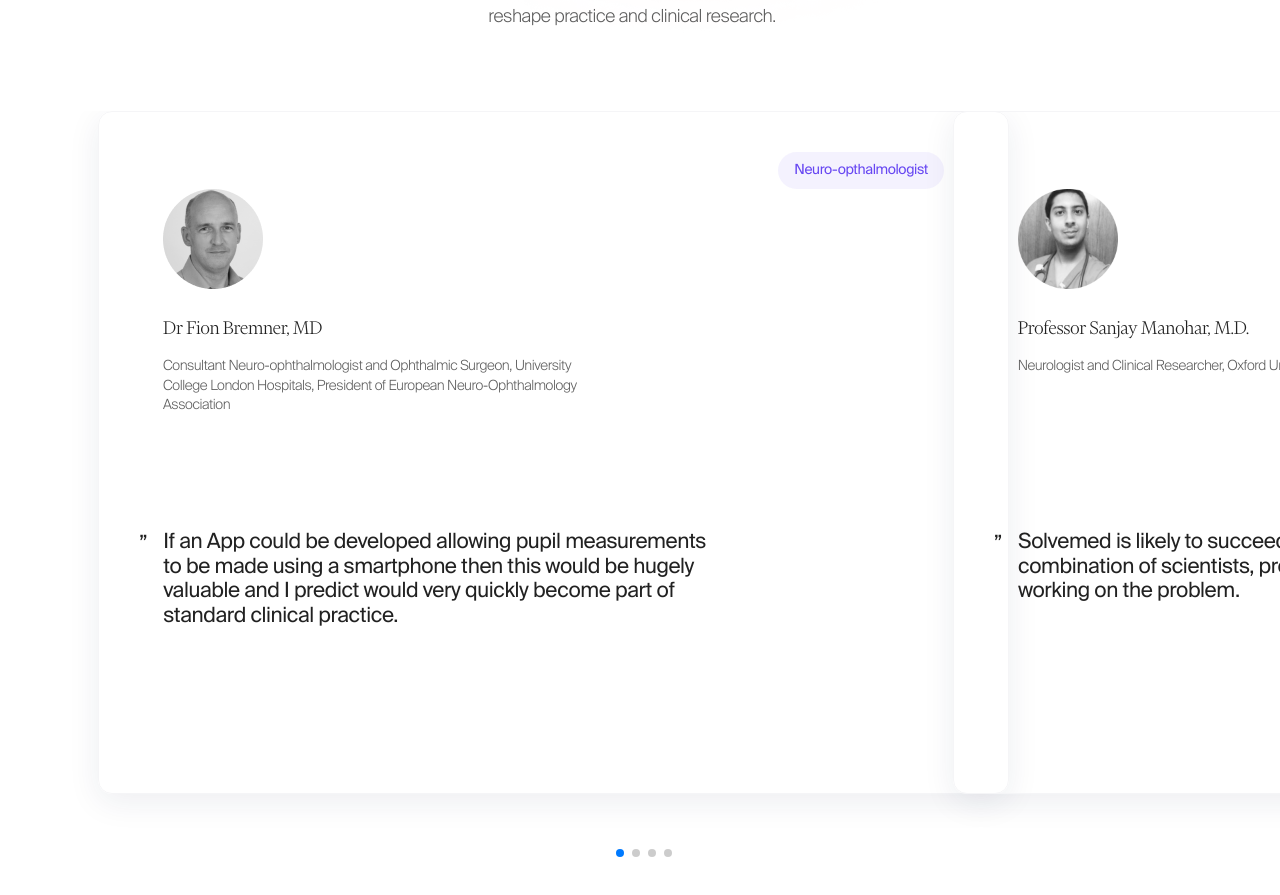
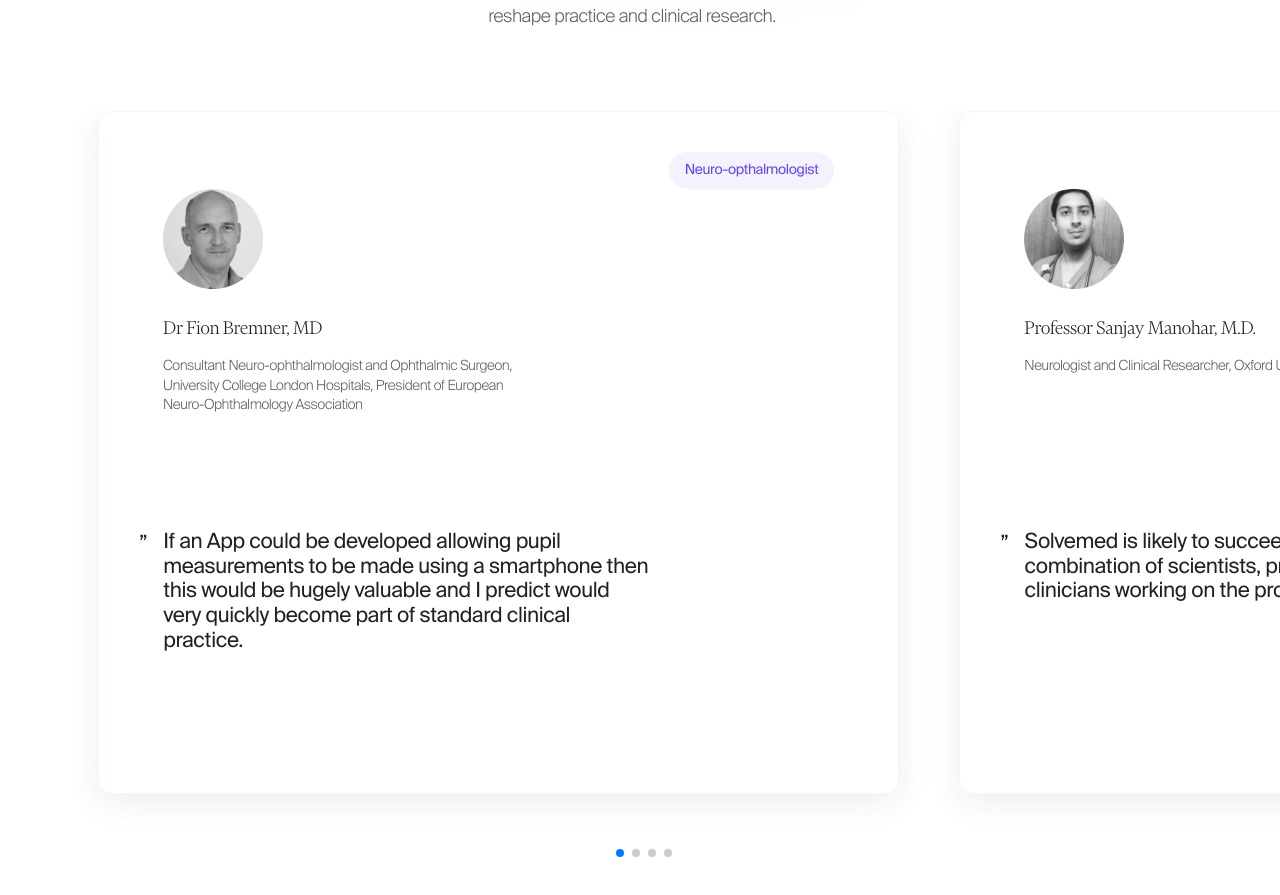
Before and after one commit to EniuK/solvemedTest, a Next.js app: page / in a window 1280 px wide. Shown: the part 6630-7525 px from the top of the page. Built offline with nearby package versions, Linux system fonts and the light colour scheme.

Commit message:
fix: sections with scroll

```diff
--- a/src/components/HomeCarousels/AppCards.tsx
+++ b/src/components/HomeCarousels/AppCards.tsx
@@ -3,7 +3,7 @@ import Image from "next/image";
 import React, { useEffect } from "react";
 import { theme } from "../../config/theme";
 import AOS from "aos";
-import styles from "./cardWithShadow.module.css";
+import styles from "../../components/cardHomePage/cardWithShadow.module.css";
 import { Swiper, SwiperSlide } from "swiper/react";
 
 import "swiper/css";
@@ -67,6 +67,7 @@ const AppCards = () => {
       justifyContent={"center"}
       alignItems={"center"}
       mt={"40px"}
+      className={styles.onBigScreen}
     >
       <Swiper
         slidesPerView={istabletView ? 1.3 : isMobileView ? 2 : 3.3}
--- a/src/components/HomeCarousels/TeamCarousel.tsx
+++ b/src/components/HomeCarousels/TeamCarousel.tsx
@@ -4,7 +4,7 @@ import React, { useEffect } from "react";
 import { theme } from "../../config/theme";
 import { Swiper, SwiperSlide } from "swiper/react";
 import AOS from "aos";
-import styles from "./cardWithShadow.module.css";
+import styles from "../../components/cardHomePage/cardWithShadow.module.css";
 import "swiper/css";
 import "swiper/css/pagination";
 
@@ -66,6 +66,7 @@ const TeamCarousel = () => {
       data-aos-easing="ease-out"
       data-aos-once="true"
       data-aos-anchor-placement="center"
+      className={styles.onBigScreen}
     >
       {isMobileView ? (
         <Box>
@@ -77,6 +78,8 @@ const TeamCarousel = () => {
             }}
             modules={[Pagination]}
             className="mySwiper"
+            slidesOffsetBefore={0}
+            slidesOffsetAfter={0}
           >
             {teamData.map((e, idx) => {
               return (
@@ -150,8 +153,7 @@ const TeamCarousel = () => {
       ) : (
         <Box width={"100%"} mt={10}>
           <Swiper
-            slidesPerView={desktop ? 1.5 : 1}
-            spaceBetween={10}
+            spaceBetween={20}
             pagination={{
               clickable: true,
             }}
@@ -159,11 +161,40 @@ const TeamCarousel = () => {
             className="mySwiper"
             slidesOffsetBefore={50}
             slidesOffsetAfter={50}
+            breakpoints={{
+              // when window width is >= 320px
+              320: {
+                slidesPerView: 1,
+                spaceBetween: 20,
+              },
+              // when window width is >= 480px
+              480: {
+                slidesPerView: 1,
+                spaceBetween: 20,
+              },
+              // when window width is >= 640px
+              600: {
+                slidesPerView: 1.5,
+                spaceBetween: 20,
+              },
+              900: {
+                slidesPerView: 1.5,
+                spaceBetween: 20,
+              },
+              1200: {
+                slidesPerView: 1.5,
+                spaceBetween: 20,
+              },
+              1536: {
+                slidesPerView: 2.5,
+                spaceBetween: 20,
+              },
+            }}
           >
             {teamData.map((e, idx) => {
               return (
                 <SwiperSlide key={idx}>
-                  <Box ml={5} mb={10} width={"781px"} height={"553px"} p={8} border={"1px solid #F5F5F7"} boxShadow={"0px 8px 32px rgba(27, 37, 74, 0.08)"} borderRadius={"14px"}>
+                  <Box ml={5} mb={10} height={"553px"} p={8} border={"1px solid #F5F5F7"} boxShadow={"0px 8px 32px rgba(27, 37, 74, 0.08)"} borderRadius={"14px"}>
                     <Box width={"100%"} display={"flex"} mt={-3} justifyContent={"flex-end"} alignItems={"flex-end"}>
                       {e.titles.map((title) => {
                         return (
--- a/src/components/cardHomePage/cardWithShadow.module.css
+++ b/src/components/cardHomePage/cardWithShadow.module.css
@@ -7,8 +7,8 @@
   .card {
     /* width: 24vw; */
 
-  height: 244px;
-  width: 232px;
+    height: 244px;
+    width: 232px;
   }
 }
 
@@ -23,3 +23,10 @@
     /* width: 90vw; */
   }
 }
+
+@media (min-width: 1440px) {
+  .onBigScreen {
+    width: 100vw;
+    margin-left: calc((100vw - 1440px) / 2 * -1);
+  }
+}
```
